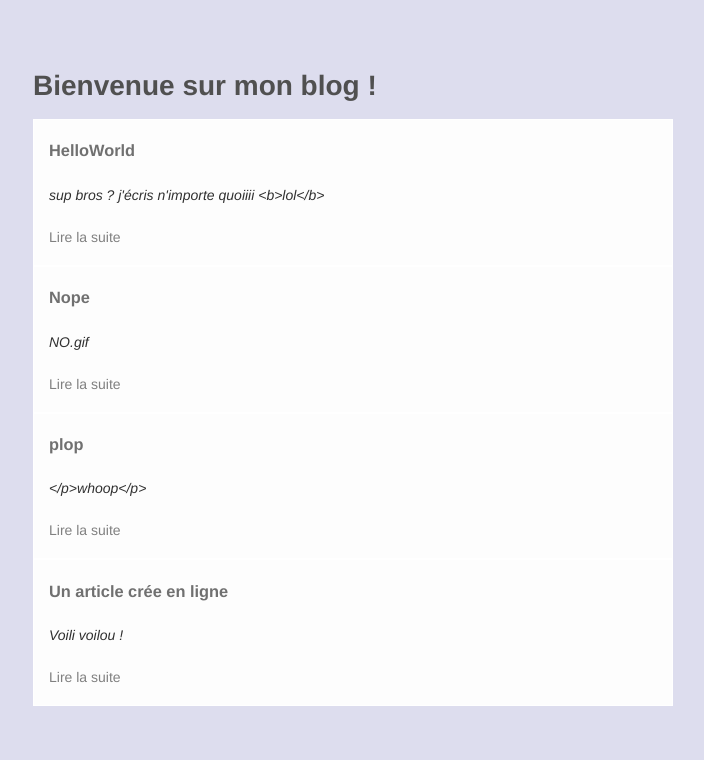
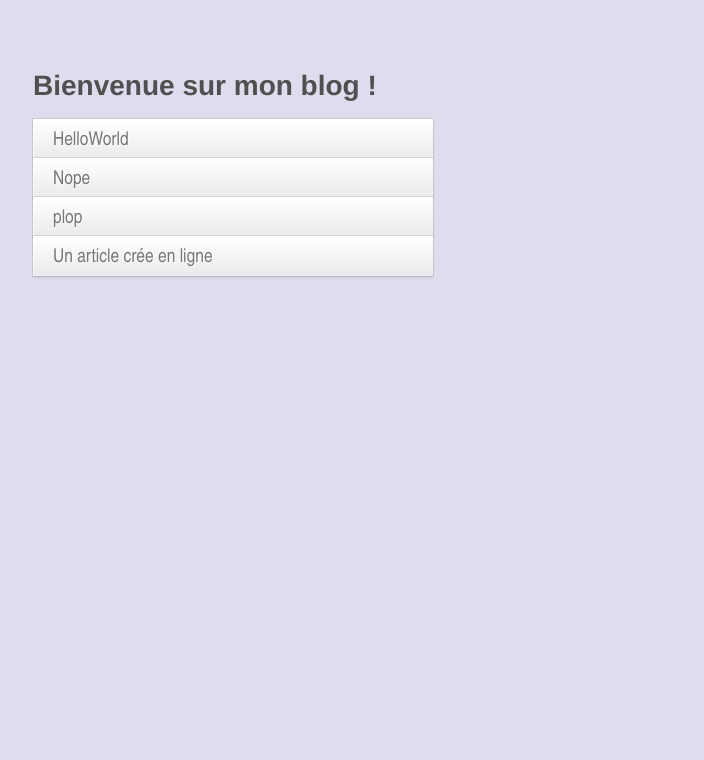
Before and after one commit to nicolasbrugneaux/django-tests, a Django app: page / in a window 1280 px wide. Shown: the part 83-843 px from the top of the page, without its empty margins (287-991 px from the left). After the commit the page ends 361 px from the top, so only its background shows below. Run offline with Django 3.2, Linux system fonts and the light colour scheme; data comes from the database, SQL or seed files in the repository; parts of the project's set-up code (start-up, migrations or seed data) failed here and were passed over.

Commit message:
css
added some style for home & contact
TODO : contact form still not working / commentary system

```diff
--- a/assets/styles/style.css
+++ b/assets/styles/style.css
@@ -39,8 +39,121 @@ li{
     margin-left:0px;
     margin-top:50px;
 }
-div.article{
-    padding-left:15px;
-    border:0.5px solid #fff;
-    background-color:#fdfdfd;
+
+.inputs {
+  display: block;
+  border: none;
+  border-radius: 20px;
+  padding: 5px 8px;
+  color: #333;
+  box-shadow:
+    inset 0 2px 0 rgba(0,0,0,.2),
+    0 0 4px rgba(0,0,0,0.1);
 }
+
+.article-link{
+    background-color: #E0F0FF;
+}
+
+.inputs:focus {
+  outline: none;
+  box-shadow:
+    inset 0 2px 0 rgba(0,0,0,.2),
+    0 0 4px rgba(0,0,0,0.1),
+    0 0 5px 1px #51CBEE;
+}
+.ac-container{
+    width: 400px;
+    text-align: left;
+}
+.ac-container label{
+    font-family: 'BebasNeueRegular', 'Arial Narrow', Arial, sans-serif;
+    padding: 5px 20px;
+    position: relative;
+    z-index: 20;
+    display: block;
+    height: 30px;
+    cursor: pointer;
+    color: #777;
+    text-shadow: 1px 1px 1px rgba(255,255,255,0.8);
+    line-height: 33px;
+    font-size: 19px;
+    background: #ffffff;
+    background: -moz-linear-gradient(top, #ffffff 1%, #eaeaea 100%);
+    background: -webkit-gradient(linear, left top, left bottom, color-stop(1%,#ffffff), color-stop(100%,#eaeaea));
+    background: -webkit-linear-gradient(top, #ffffff 1%,#eaeaea 100%);
+    background: -o-linear-gradient(top, #ffffff 1%,#eaeaea 100%);
+    background: -ms-linear-gradient(top, #ffffff 1%,#eaeaea 100%);
+    background: linear-gradient(top, #ffffff 1%,#eaeaea 100%);
+    filter: progid:DXImageTransform.Microsoft.gradient( startColorstr='#ffffff', endColorstr='#eaeaea',GradientType=0 );
+    box-shadow:
+        0px 0px 0px 1px rgba(155,155,155,0.3),
+        1px 0px 0px 0px rgba(255,255,255,0.9) inset,
+        0px 2px 2px rgba(0,0,0,0.1);
+}
+.ac-container label:hover{
+    background: #fff;
+}
+.ac-container input:checked + label,
+.ac-container input:checked + label:hover{
+    background: #c6e1ec;
+    color: #3d7489;
+    text-shadow: 0px 1px 1px rgba(255,255,255, 0.6);
+    box-shadow:
+        0px 0px 0px 1px rgba(155,155,155,0.3),
+        0px 2px 2px rgba(0,0,0,0.1);
+}
+.ac-container label:hover:after,
+.ac-container input:checked + label:hover:after{
+    content: '';
+    position: absolute;
+    width: 24px;
+    height: 24px;
+    right: 13px;
+    top: 7px;
+    background: transparent url(../images/arrow_down.png) no-repeat center center;
+}
+.ac-container input:checked + label:hover:after{
+    background-image: url(../images/arrow_up.png);
+}
+.ac-container input{
+    display: none;
+}
+.ac-container article{
+    background: rgba(255, 255, 255, 0.5);
+    margin-top: -1px;
+    overflow: hidden;
+    height: 0px;
+    position: relative;
+    z-index: 10;
+    -webkit-transition: height 0.3s ease-in-out, box-shadow 0.6s linear;
+    -moz-transition: height 0.3s ease-in-out, box-shadow 0.6s linear;
+    -o-transition: height 0.3s ease-in-out, box-shadow 0.6s linear;
+    -ms-transition: height 0.3s ease-in-out, box-shadow 0.6s linear;
+    transition: height 0.3s ease-in-out, box-shadow 0.6s linear;
+}
+.ac-container article p{
+    font-style: italic;
+    color: #777;
+    line-height: 23px;
+    font-size: 14px;
+    padding: 20px;
+    text-shadow: 1px 1px 1px rgba(255,255,255,0.8);
+}
+.ac-container input:checked ~ article{
+    -webkit-transition: height 0.5s ease-in-out, box-shadow 0.1s linear;
+    -moz-transition: height 0.5s ease-in-out, box-shadow 0.1s linear;
+    -o-transition: height 0.5s ease-in-out, box-shadow 0.1s linear;
+    -ms-transition: height 0.5s ease-in-out, box-shadow 0.1s linear;
+    transition: height 0.5s ease-in-out, box-shadow 0.1s linear;
+    box-shadow: 0px 0px 0px 1px rgba(155,155,155,0.3);
+}
+.ac-container input:checked ~ article.ac-small{
+    height: 140px;
+}
+.ac-container input:checked ~ article.ac-medium{
+    height: 180px;
+}
+.ac-container input:checked ~ article.ac-large{
+    height: 230px;
+}
--- a/templates/blog/home.html
+++ b/templates/blog/home.html
@@ -1,24 +1,24 @@
 <title>Blog</title>
 <link rel="stylesheet" type="text/css" href="{{STATIC_URL}}styles/style.css">
 
+{% include 'blog/nav.html' %}
+
 <body>
-	<nav>
-			<ul>
-				<li><a href="{% url 'blog.views.home' %}">Home</a></li>
-				<li><a href="{% url 'blog.views.contact' %}">Contact</a></li>
-				<li><a href="{% url 'blog.views.faq' %}">FAQ</a></li>
-			</ul>
-	</nav>
 	<div class="content">
 	<h1>Bienvenue sur mon blog !</h1>
-		{% for article in derniers_articles %}
-		    <div id="{{ article.id }}" class="article">
-		    	<h3>{{ article.titre }}</h3>
-		    	<p><i>{{ article.contenu|truncatewords_html:80 }}</i></p>
-		        <p><a href="{% url 'blog.views.read' article.id article.slug %}">Lire la suite</a>
-		    </div>
-		{% empty %}
-		    <p>Aucun article.</p>
-		{% endfor %}
+		<section class="ac-container">
+			{% for article in derniers_articles %}
+			    <div class="article">
+			    	<input id="ac-{{ article.id }}" name="accordion-{{ article.id }}" type="checkbox" />
+			    	<label for="ac-{{ article.id }}">{{ article.titre }}</label>
+			    	<article class="ac-small">
+			    		<p>{{ article.contenu|truncatewords_html:80 }}</p>
+			        	<p class="article-link"><a href="{% url 'blog.views.read' article.id article.slug %}">Lire la suite</a>
+			        <article>
+			    </div>
+			{% empty %}
+			    <p>Aucun article.</p>
+			{% endfor %}
+		</section>
 	</div>
 </body>
--- /dev/null
+++ b/templates/blog/nav.html
@@ -0,0 +1,7 @@
+<nav id='menu'>
+		<ul>
+			<li><a href="{% url 'blog.views.home' %}">Home</a></li>
+			<li><a href="{% url 'blog.views.contact' %}">Contact</a></li>
+			<li><a href="{% url 'blog.views.faq' %}">FAQ</a></li>
+		</ul>
+</nav>
```
Also changed, not shown: blog/forms.py (+7 -0 lines), templates/blog/contact.html (+2 -7 lines), templates/blog/faq.html (+15 -7 lines), templates/blog/view_article.html (+2 -7 lines), assets/images/arrow_down.png (added), assets/images/arrow_up.png (added), assets/images/check_radio_sheet.png (added).
